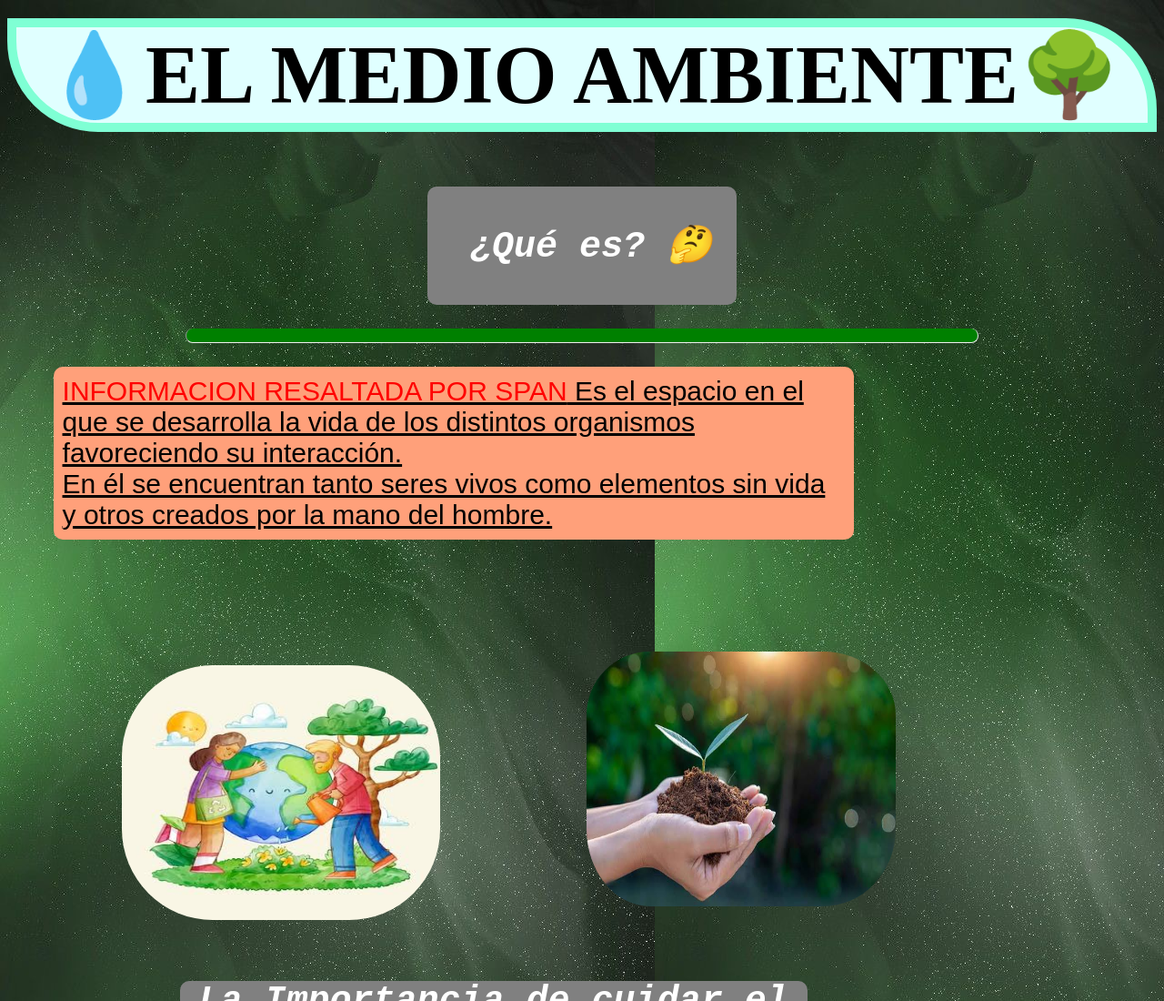
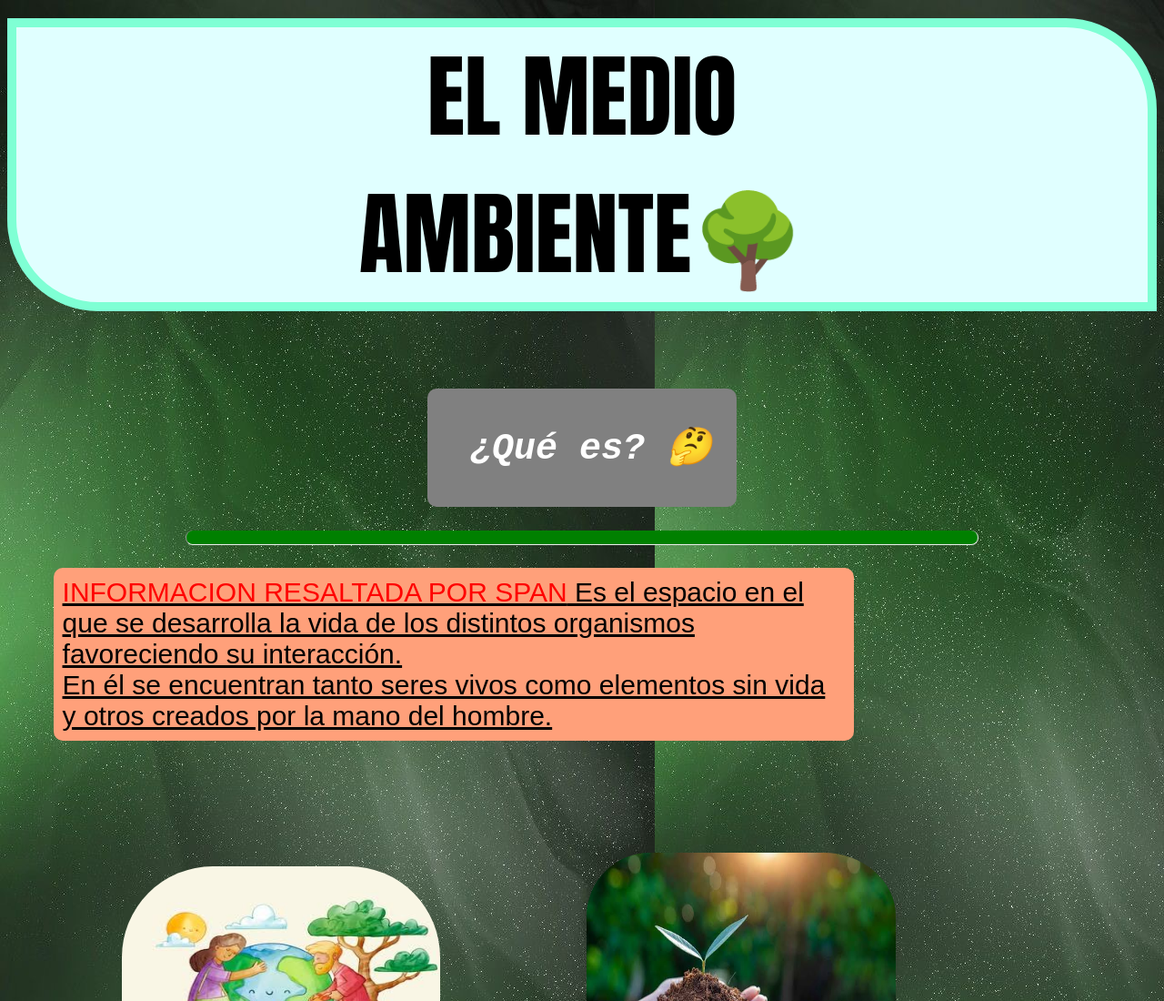
Before and after one commit to ceroxz/medio-ambiente-ceroxz-, a plain HTML site: page index.html in a window 1280 px wide. Shown: the top 1100 px of the page at 91% size. Drawn offline with Linux system fonts and the light colour scheme.

Commit message:
Add files via upload

```diff
--- a/index.html
+++ b/index.html
@@ -6,7 +6,7 @@
   </head>
   <link rel="stylesheet" href="estilos.css">
   <body>
-    <h1 style="font-size:90px;"class="caution">💧EL MEDIO AMBIENTE🌳</h1>
+    <h1 style="font-family: Impact, sans serif;font-size:100px;"class="caution">EL MEDIO <br> AMBIENTE🌳</h1><br>
     <h2 style="font-size: 40px; font-family: monospace;
     font-style:oblique; font-weight: bold;" ><div class="parent">¿Qué es? 🤔</h2></div><br>
     <hr>
```
